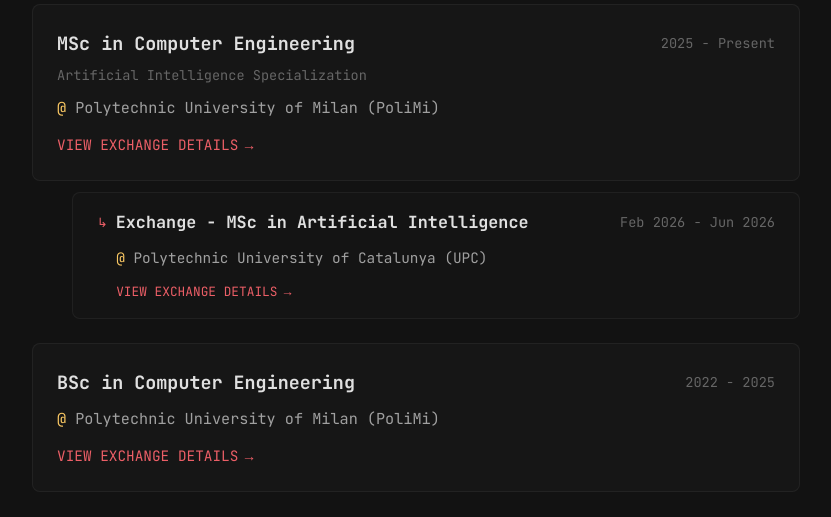
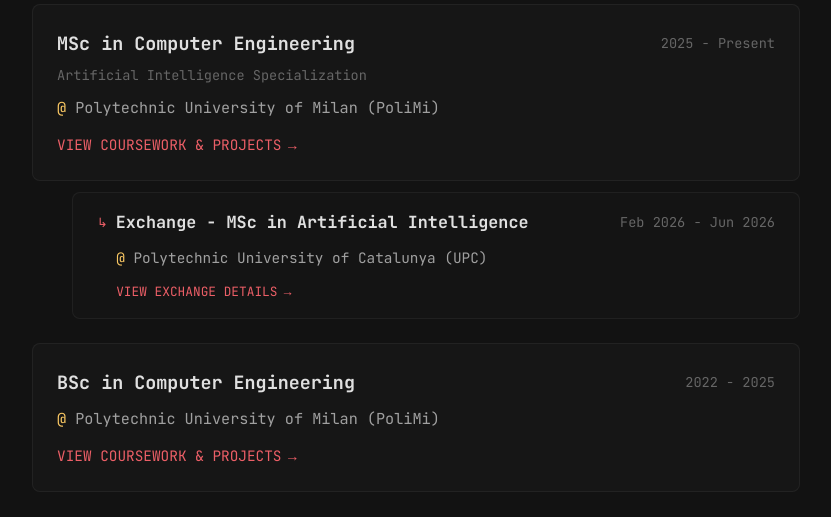
Before and after one commit to francesco-dorati/francesco-dorati.github.io, a React (Vite) app: page /learning in a window 1280 px wide. Shown: the part 1440-1957 px from the top of the page, without its empty margins (224-1055 px from the left). Built offline with nearby package versions, Linux system fonts and the light colour scheme.

Commit message:
minor fix on learning page

```diff
--- a/src/pages/Learning.tsx
+++ b/src/pages/Learning.tsx
@@ -230,7 +230,7 @@
                 <span style={{ color: '#fac863' }}>@</span> {degree.university}
               </p>
               <div style={{ color: '#ec5f67', fontFamily: 'var(--font-mono)', fontSize: degree.isExchange ? '0.8rem' : '0.9rem', marginTop: '0.2rem', display: 'flex', alignItems: 'center', gap: '0.4rem', marginLeft: degree.isExchange ? '1.2rem' : '0' }}>
-                VIEW EXCHANGE DETAILS <span>&rarr;</span>
+                {degree.isExchange ? 'VIEW EXCHANGE DETAILS' : 'VIEW COURSEWORK & PROJECTS'} <span>&rarr;</span>
               </div>
             </Link>
           ))}
```
